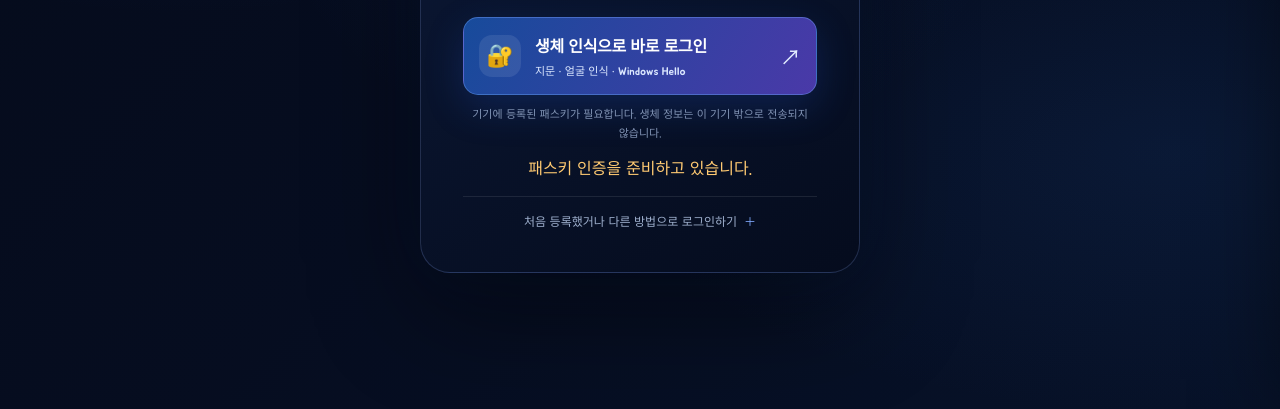
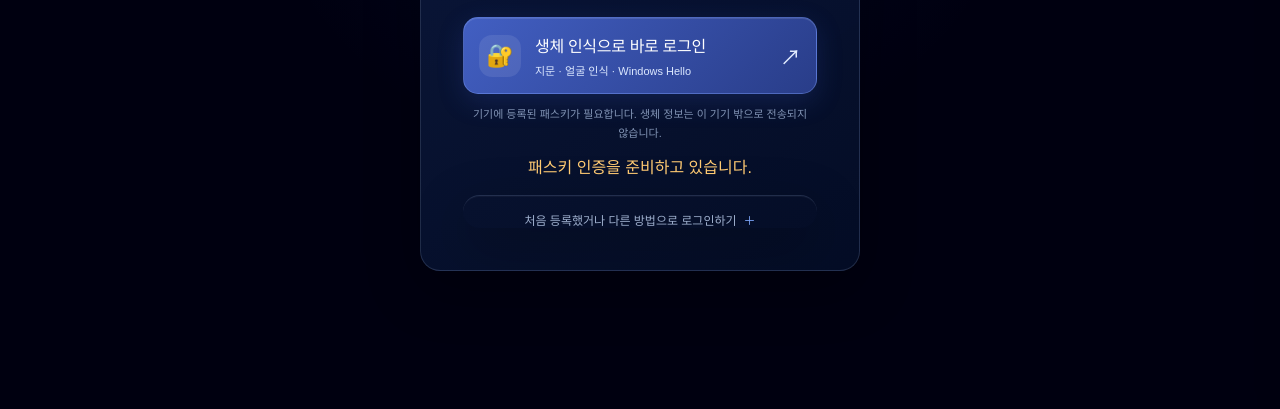
Before and after one commit to Rockey-Jason/doldol-site-admin, a plain HTML site: page index.html in a window 1280 px wide. Shown: the part 391-800 px from the top of the page. Drawn offline with nearby package versions, Linux system fonts and the light colour scheme; a web font is replaced by a local one.

Commit message:
feat(ui): align admin center with Dori design system

```diff
--- a/css/admin.css
+++ b/css/admin.css
@@ -1,4 +1,3 @@
-@import url('https://fonts.googleapis.com/css2?family=Black+Han+Sans&family=Jua&display=swap');
 *{box-sizing:border-box}html,body{margin:0;min-height:100%;font-family:Jua,system-ui;background:#000018;color:#edf4ff}body{overflow-x:hidden}
 body:before{content:"";position:fixed;inset:-30%;z-index:-2;background:radial-gradient(circle at 20% 20%,#123a8b55,transparent 30%),radial-gradient(circle at 80% 70%,#1764c955,transparent 30%);animation:drift 16s ease-in-out infinite alternate}
 body:after{content:"";position:fixed;inset:0;z-index:-1;background:linear-gradient(120deg,#00001a,#00000d 50%,#00112b);opacity:.9}
@@ -834,3 +833,115 @@ td:last-child,th:last-child{padding-right:15px}
 .feedback-admin-empty.is-error{border-color:#c96b7955;color:#ffb6bf;background:#63212a22}
 @media(max-width:900px){.feedback-admin-stats{grid-template-columns:repeat(2,minmax(0,1fr))}.feedback-admin-toolbar{grid-template-columns:1fr 1fr}.feedback-admin-toolbar input{grid-column:1/-1}.feedback-admin-controls{grid-template-columns:1fr 1fr}.feedback-admin-note-field{grid-column:1/-1}.feedback-admin-save{grid-column:1/-1}}
 @media(max-width:600px){.feedback-admin-head{align-items:stretch;flex-direction:column}.feedback-admin-head>button{align-self:flex-start}.feedback-admin-head h1{font-size:25px}.feedback-admin-stats{grid-template-columns:1fr 1fr}.feedback-admin-toolbar{grid-template-columns:1fr}.feedback-admin-toolbar input{grid-column:auto}.feedback-admin-resultline{font-size:10px}.feedback-admin-card{padding:13px}.feedback-admin-card-top{flex-direction:column}.feedback-admin-controls{grid-template-columns:1fr}.feedback-admin-note-field,.feedback-admin-save{grid-column:auto}}
+
+
+/* =====================================================
+   DORI ADMIN — SHARED SITE DESIGN FOUNDATION
+   Kept intentionally separate from authentication logic.
+===================================================== */
+@font-face{
+  font-family:"HancomMalrangmalrang";
+  src:url("https://cdn.jsdelivr.net/gh/projectnoonnu/2406-1@1.0/HancomMalangMalang-Regular.woff2") format("woff2");
+  font-style:normal;
+  font-weight:400;
+  font-display:swap;
+}
+:root{
+  color-scheme:dark;
+  --dori-bg-deep:#000010;
+  --dori-bg-primary:#000033;
+  --dori-ink:#f5f7ff;
+  --dori-muted:#a8b3cf;
+  --dori-blue:#86a7ff;
+  --dori-blue-strong:#5579e8;
+  --dori-cyan:#72d8e8;
+  --dori-gold:#f0d18a;
+  --dori-line:rgba(173,192,235,.17);
+  --dori-panel:rgba(9,18,48,.88);
+  --dori-radius-card:20px;
+  --dori-radius-control:12px;
+  --dori-ease:cubic-bezier(.2,.8,.2,1);
+  --dori-duration:260ms;
+  --dori-shadow:0 18px 54px rgba(0,0,0,.28);
+}
+html,body{
+  min-height:100%;
+  background:#000010;
+}
+body,body :where(*){
+  font-family:"HancomMalrangmalrang","Noto Sans KR",sans-serif!important;
+  font-weight:400!important;
+}
+body:before{
+  background:
+    radial-gradient(ellipse at 8% -8%,rgba(75,112,212,.22),transparent 43%),
+    radial-gradient(ellipse at 94% 10%,rgba(224,186,108,.10),transparent 38%),
+    radial-gradient(ellipse at 50% 100%,rgba(47,90,190,.12),transparent 55%);
+  opacity:1;
+}
+body:after{
+  background:linear-gradient(145deg,#000033 0%,#050b25 48%,#000010 100%);
+  opacity:.88;
+}
+button,input,select,textarea{font:inherit}
+button:not(:disabled),a[href],input,select,textarea,[role="button"]{
+  transition-duration:var(--dori-duration);
+  transition-timing-function:var(--dori-ease);
+}
+button:not(:disabled){border-radius:var(--dori-radius-control)}
+button:not(:disabled):active,[role="button"]:active{transform:scale(.985)}
+button:focus-visible,a:focus-visible,[role="button"]:focus-visible{
+  outline:2px solid rgba(134,167,255,.96);
+  outline-offset:3px;
+}
+input:focus-visible,select:focus-visible,textarea:focus-visible{
+  outline:2px solid rgba(114,216,232,.9);
+  outline-offset:1px;
+  box-shadow:0 0 0 4px rgba(114,216,232,.12);
+}
+.auth-card,.hero,.stat-card,.panel,.summary-card,.content-card,
+.issue-hero,.edit-header,.admin-security-dialog,.side-editor-panel,
+.auth-fallback,.news-panel{
+  border-color:var(--dori-line);
+  border-radius:var(--dori-radius-card);
+  box-shadow:var(--dori-shadow),inset 0 1px rgba(255,255,255,.035);
+}
+.auth-card,.panel,.stat-card,.content-card,.news-panel{
+  background:linear-gradient(145deg,rgba(12,25,62,.94),rgba(4,13,39,.96));
+}
+.topbar,.sidebar,.editor-topbar{
+  border-color:var(--dori-line);
+  background:rgba(2,8,31,.91);
+}
+.primary,.passkey-primary{
+  background:linear-gradient(135deg,#425fc2,#293d89);
+  border:1px solid rgba(134,167,255,.36);
+  box-shadow:0 8px 26px rgba(52,81,180,.24),inset 0 1px rgba(255,255,255,.1);
+}
+.primary:hover:not(:disabled),.passkey-primary:hover:not(:disabled){
+  background:linear-gradient(135deg,#5576df,#354da6);
+  border-color:rgba(166,190,255,.64);
+}
+.pill,.eyebrow,.issue-kicker{
+  color:var(--dori-gold);
+}
+input,select,textarea,.toolbar input{
+  border-color:var(--dori-line);
+  border-radius:var(--dori-radius-control);
+}
+table th,table td{border-bottom-color:rgba(173,192,235,.11)}
+#toast{
+  border:1px solid var(--dori-line);
+  border-radius:14px;
+  background:rgba(8,18,48,.97);
+  box-shadow:var(--dori-shadow);
+}
+@media(prefers-reduced-motion:reduce){
+  html{scroll-behavior:auto!important}
+  *,*::before,*::after{
+    animation-duration:.01ms!important;
+    animation-iteration-count:1!important;
+    scroll-behavior:auto!important;
+    transition-duration:.01ms!important;
+  }
+}
--- a/index.html
+++ b/index.html
@@ -4,7 +4,7 @@
 <meta charset="utf-8">
 <meta name="viewport" content="width=device-width,initial-scale=1">
 <title>돌이 관리자 센터</title>
-<link rel="stylesheet" href="css/admin.css?v=20261112-feedback-admin-1">
+<link rel="stylesheet" href="css/admin.css?v=20261115-design-1">
 </head>
 <body>
 <div id="authGate" class="auth-gate">
```
Also changed, not shown: box-editor.html (+1 -1 lines), editor.html (+1 -1 lines), event-editor.html (+1 -1 lines), stock-economy-editor.html (+1 -1 lines), stock-issue-editor.html (+1 -1 lines).
